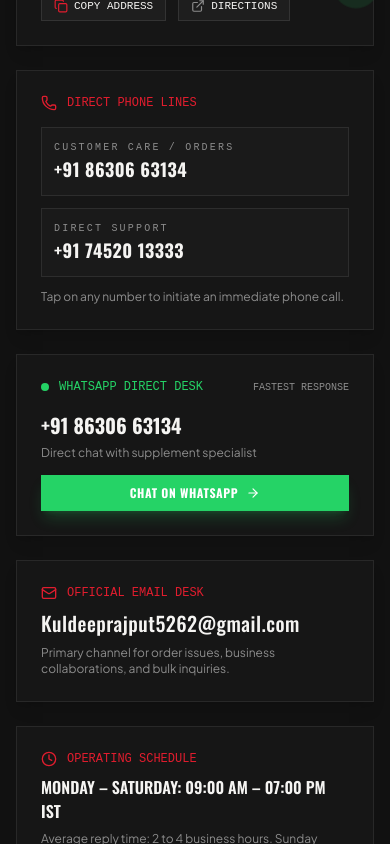
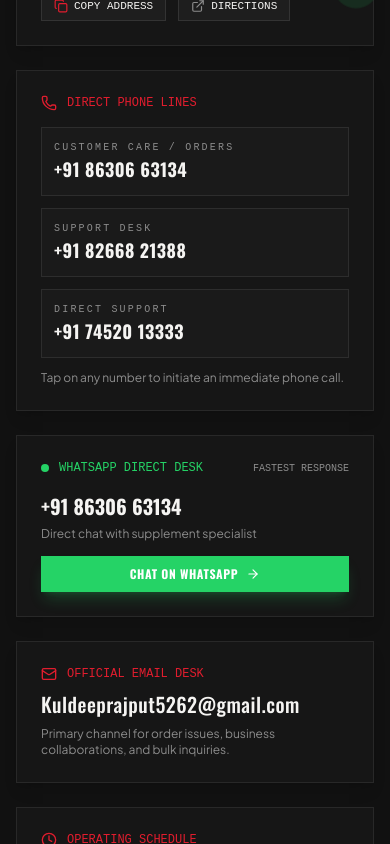
Before and after one commit to thakurrahul99/RK-Nutrition, a React (Vite) app in the folder client/: page /contact in a window 390 px wide. Shown: the part 820-1664 px from the top of the page. Built offline with nearby package versions, Linux system fonts and the light colour scheme; no server answers.

Commit message:
chore(contact): add +91 82668 21388 between both support contact numbers

```diff
--- a/client/src/components/Footer.jsx
+++ b/client/src/components/Footer.jsx
@@ -242,6 +242,10 @@ export default function Footer() {
                     +91 86306 63134
                   </a>
                   <span className="text-[#444444]">•</span>
+                  <a href="tel:+918266821388" className="hover:text-[#E11D2E] transition-colors font-bold text-[#F5F4F2]">
+                    +91 82668 21388
+                  </a>
+                  <span className="text-[#444444]">•</span>
                   <a href="tel:+917452013333" className="hover:text-[#E11D2E] transition-colors font-bold text-[#F5F4F2]">
                     +91 74520 13333
                   </a>
--- a/client/src/components/common/DocumentMeta.jsx
+++ b/client/src/components/common/DocumentMeta.jsx
@@ -133,7 +133,7 @@ export default function DocumentMeta() {
         ],
         'contactPoint': {
           '@type': 'ContactPoint',
-          'telephone': ['+91-8630663134', '+91-7452013333'],
+          'telephone': ['+91-8630663134', '+91-8266821388', '+91-7452013333'],
           'email': 'Kuldeeprajput5262@gmail.com',
           'contactType': 'customer service',
           'areaServed': 'IN',
--- a/client/src/config/brandConfig.js
+++ b/client/src/config/brandConfig.js
@@ -15,6 +15,7 @@ export const brandConfig = {
     },
     phones: [
       { number: "8630663134", display: "+91 86306 63134", tel: "+918630663134", label: "Customer Care & WhatsApp", primary: true },
+      { number: "8266821388", display: "+91 82668 21388", tel: "+918266821388", label: "Support Desk" },
       { number: "7452013333", display: "+91 74520 13333", tel: "+917452013333", label: "Direct Support Desk", secondary: true },
     ],
     primaryPhone: "+91 86306 63134",
--- a/client/src/pages/AboutPage.jsx
+++ b/client/src/pages/AboutPage.jsx
@@ -321,6 +321,12 @@ export default function AboutPage() {
                   </a>
                 </div>
                 <div>
+                  <span className="text-[#8C8C8C] block text-[10px] uppercase">Support Desk:</span>
+                  <a href="tel:+918266821388" className="text-sm font-bold text-[#F5F4F2] hover:text-[#E11D2E] transition-colors">
+                    +91 82668 21388
+                  </a>
+                </div>
+                <div>
                   <span className="text-[#8C8C8C] block text-[10px] uppercase">Direct / WhatsApp:</span>
                   <a href="tel:+917452013333" className="text-sm font-bold text-[#F5F4F2] hover:text-[#E11D2E] transition-colors">
                     +91 74520 13333
--- a/client/src/pages/AccountPage.jsx
+++ b/client/src/pages/AccountPage.jsx
@@ -684,6 +684,9 @@ export default function AccountPage() {
                     <a href="tel:+918630663134" className="text-[#F5F4F2] hover:text-[#E11D2E] font-bold block">
                       +91 86306 63134
                     </a>
+                    <a href="tel:+918266821388" className="text-[#F5F4F2] hover:text-[#E11D2E] font-bold block">
+                      +91 82668 21388
+                    </a>
                     <a href="tel:+917452013333" className="text-[#F5F4F2] hover:text-[#E11D2E] font-bold block">
                       +91 74520 13333
                     </a>
--- a/client/src/pages/ContactPage.jsx
+++ b/client/src/pages/ContactPage.jsx
@@ -158,7 +158,7 @@ export default function ContactPage() {
                 <Phone className="w-4 h-4" />
                 <span className="uppercase">Direct Phone Lines</span>
               </div>
-              <div className="grid grid-cols-1 sm:grid-cols-2 gap-3 pt-1">
+              <div className="grid grid-cols-1 sm:grid-cols-3 gap-3 pt-1">
                 <a
                   href="tel:+918630663134"
                   className="p-3 bg-[#1A1A1A] border border-[#2D2D2D] hover:border-[#E11D2E] block group transition-colors"
@@ -168,6 +168,17 @@ export default function ContactPage() {
                   </span>
                   <span className="font-heading text-lg text-[#F5F4F2] group-hover:text-[#E11D2E] tracking-wide font-bold">
                     +91 86306 63134
+                  </span>
+                </a>
+                <a
+                  href="tel:+918266821388"
+                  className="p-3 bg-[#1A1A1A] border border-[#2D2D2D] hover:border-[#E11D2E] block group transition-colors"
+                >
+                  <span className="text-[10px] font-mono uppercase tracking-widest text-[#8C8C8C] block">
+                    Support Desk
+                  </span>
+                  <span className="font-heading text-lg text-[#F5F4F2] group-hover:text-[#E11D2E] tracking-wide font-bold">
+                    +91 82668 21388
                   </span>
                 </a>
                 <a
--- a/client/src/pages/FAQPage.jsx
+++ b/client/src/pages/FAQPage.jsx
@@ -154,7 +154,7 @@ export default function FAQPage() {
               Still have questions about our formulations?
             </h3>
             <p className="text-xs sm:text-sm text-[#8C8C8C] font-body">
-              Call our support desk at <a href="tel:+918630663134" className="text-[#F5F4F2] hover:text-[#E11D2E] font-bold font-mono">+91 86306 63134</a> / <a href="tel:+917452013333" className="text-[#F5F4F2] hover:text-[#E11D2E] font-bold font-mono">+91 74520 13333</a> or write to <a href="mailto:Kuldeeprajput5262@gmail.com" className="text-[#F5F4F2] hover:text-[#E11D2E] font-bold font-mono">Kuldeeprajput5262@gmail.com</a>.
+              Call our support desk at <a href="tel:+918630663134" className="text-[#F5F4F2] hover:text-[#E11D2E] font-bold font-mono">+91 86306 63134</a> / <a href="tel:+918266821388" className="text-[#F5F4F2] hover:text-[#E11D2E] font-bold font-mono">+91 82668 21388</a> / <a href="tel:+917452013333" className="text-[#F5F4F2] hover:text-[#E11D2E] font-bold font-mono">+91 74520 13333</a> or write to <a href="mailto:Kuldeeprajput5262@gmail.com" className="text-[#F5F4F2] hover:text-[#E11D2E] font-bold font-mono">Kuldeeprajput5262@gmail.com</a>.
             </p>
           </div>
           <div className="flex items-center gap-3 flex-wrap">
--- a/client/src/pages/OrderConfirmationPage.jsx
+++ b/client/src/pages/OrderConfirmationPage.jsx
@@ -331,7 +331,7 @@ export default function OrderConfirmationPage() {
             Questions about Order #{order.id}?
           </p>
           <p className="text-xs text-[#8C8C8C] font-body">
-            Call <a href="tel:+918630663134" className="text-[#F5F4F2] hover:text-[#E11D2E] font-mono font-bold">+91 86306 63134</a> / <a href="tel:+917452013333" className="text-[#F5F4F2] hover:text-[#E11D2E] font-mono font-bold">+91 74520 13333</a> or Email <a href="mailto:Kuldeeprajput5262@gmail.com" className="text-[#F5F4F2] hover:text-[#E11D2E] font-mono font-bold">Kuldeeprajput5262@gmail.com</a>
+            Call <a href="tel:+918630663134" className="text-[#F5F4F2] hover:text-[#E11D2E] font-mono font-bold">+91 86306 63134</a> / <a href="tel:+918266821388" className="text-[#F5F4F2] hover:text-[#E11D2E] font-mono font-bold">+91 82668 21388</a> / <a href="tel:+917452013333" className="text-[#F5F4F2] hover:text-[#E11D2E] font-mono font-bold">+91 74520 13333</a> or Email <a href="mailto:Kuldeeprajput5262@gmail.com" className="text-[#F5F4F2] hover:text-[#E11D2E] font-mono font-bold">Kuldeeprajput5262@gmail.com</a>
           </p>
         </div>
         <a
--- a/client/src/pages/PrivacyPolicyPage.jsx
+++ b/client/src/pages/PrivacyPolicyPage.jsx
@@ -70,7 +70,7 @@ export default function PrivacyPolicyPage() {
               3. Data Retention & Contact
             </h2>
             <p className="text-[#8C8C8C]">
-              Inquiry submissions and fulfillment records are retained only as long as necessary to satisfy operational and statutory requirements under Indian law. For privacy-related inquiries, reach our official compliance desk at <a href="mailto:Kuldeeprajput5262@gmail.com" className="text-[#E11D2E] underline">Kuldeeprajput5262@gmail.com</a> or write to RK Nutrition, A12–16, Main Patpad Ganj Industrial Area, Delhi – 110092, India (Phone: <a href="tel:+918630663134" className="text-[#F5F4F2] hover:underline">+91 86306 63134</a> / <a href="tel:+917452013333" className="text-[#F5F4F2] hover:underline">+91 74520 13333</a>).
+              Inquiry submissions and fulfillment records are retained only as long as necessary to satisfy operational and statutory requirements under Indian law. For privacy-related inquiries, reach our official compliance desk at <a href="mailto:Kuldeeprajput5262@gmail.com" className="text-[#E11D2E] underline">Kuldeeprajput5262@gmail.com</a> or write to RK Nutrition, A12–16, Main Patpad Ganj Industrial Area, Delhi – 110092, India (Phone: <a href="tel:+918630663134" className="text-[#F5F4F2] hover:underline">+91 86306 63134</a> / <a href="tel:+918266821388" className="text-[#F5F4F2] hover:underline">+91 82668 21388</a> / <a href="tel:+917452013333" className="text-[#F5F4F2] hover:underline">+91 74520 13333</a>).
             </p>
           </section>
         </div>
--- a/client/src/pages/admin/AdminOrdersPage.jsx
+++ b/client/src/pages/admin/AdminOrdersPage.jsx
@@ -716,7 +716,7 @@ export default function AdminOrdersPage() {
                 />
                 <p className="text-xs text-gray-680 font-mono mt-0.5">High Performance Athletic Formulations</p>
                 <p className="text-xs text-gray-500 font-mono mt-1">A12–16, Main Patpad Ganj Industrial Area, Delhi – 110092, India</p>
-                <p className="text-xs text-gray-500 font-mono">Kuldeeprajput5262@gmail.com • +91 86306 63134 • +91 74520 13333</p>
+                <p className="text-xs text-gray-500 font-mono">Kuldeeprajput5262@gmail.com • +91 86306 63134 • +91 82668 21388 • +91 74520 13333</p>
               </div>
               <div className="text-right">
                 <div className="text-base font-bold font-mono">INVOICE</div>
--- a/client/src/pages/superAdmin/SuperAdminPagesPage.jsx
+++ b/client/src/pages/superAdmin/SuperAdminPagesPage.jsx
@@ -48,7 +48,7 @@ export default function SuperAdminPagesPage() {
     description: 'Have a question or need information? Reach out to RK Nutrition.',
     deskHours: 'Mon - Sat: 9:00 AM - 7:00 PM IST',
     officialEmail: 'Kuldeeprajput5262@gmail.com',
-    supportPhone: '+91 86306 63134 / +91 74520 13333'
+    supportPhone: '+91 86306 63134 / +91 82668 21388 / +91 74520 13333'
   });
 
   // Shipping & Return Policy Form
```
